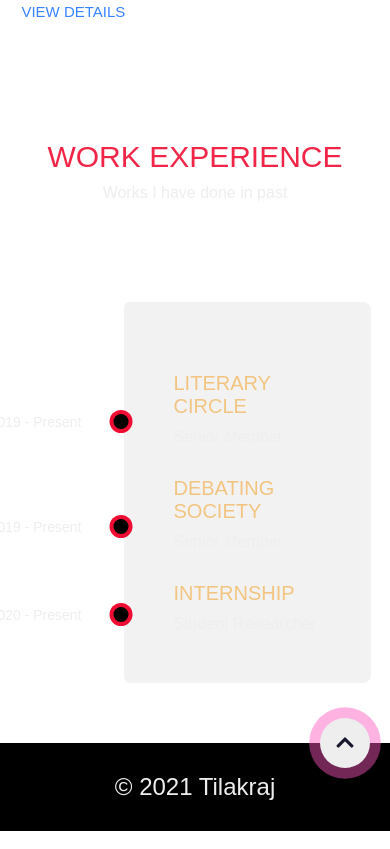
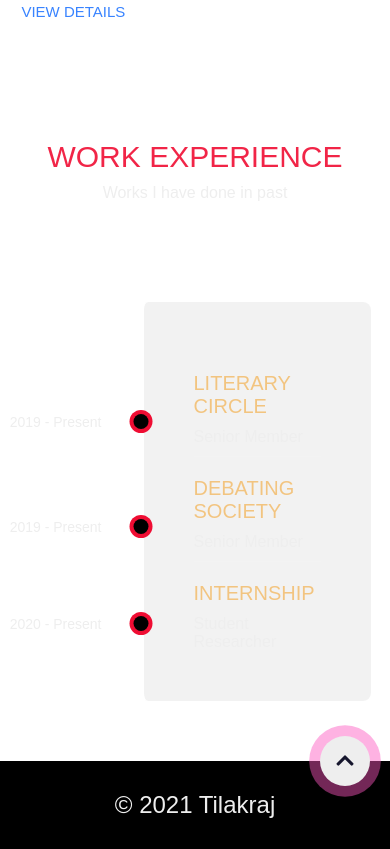
Before and after one commit to tilakrajjaya/Portfolio, a plain HTML site: page index.html in a window 390 px wide. Shown: the part 4148-4997 px from the top of the page. Drawn offline with nearby package versions, Linux system fonts and the light colour scheme.

Commit message:
Fixed timeline

```diff
--- a/main.css
+++ b/main.css
@@ -695,6 +695,11 @@ svg{
         margin:0;
         order: 2;
     }
+
+    .timeline {
+        margin-left: 2rem;
+    }
+
     .timeline p{
         font-size: 1.6rem;
     }
```
